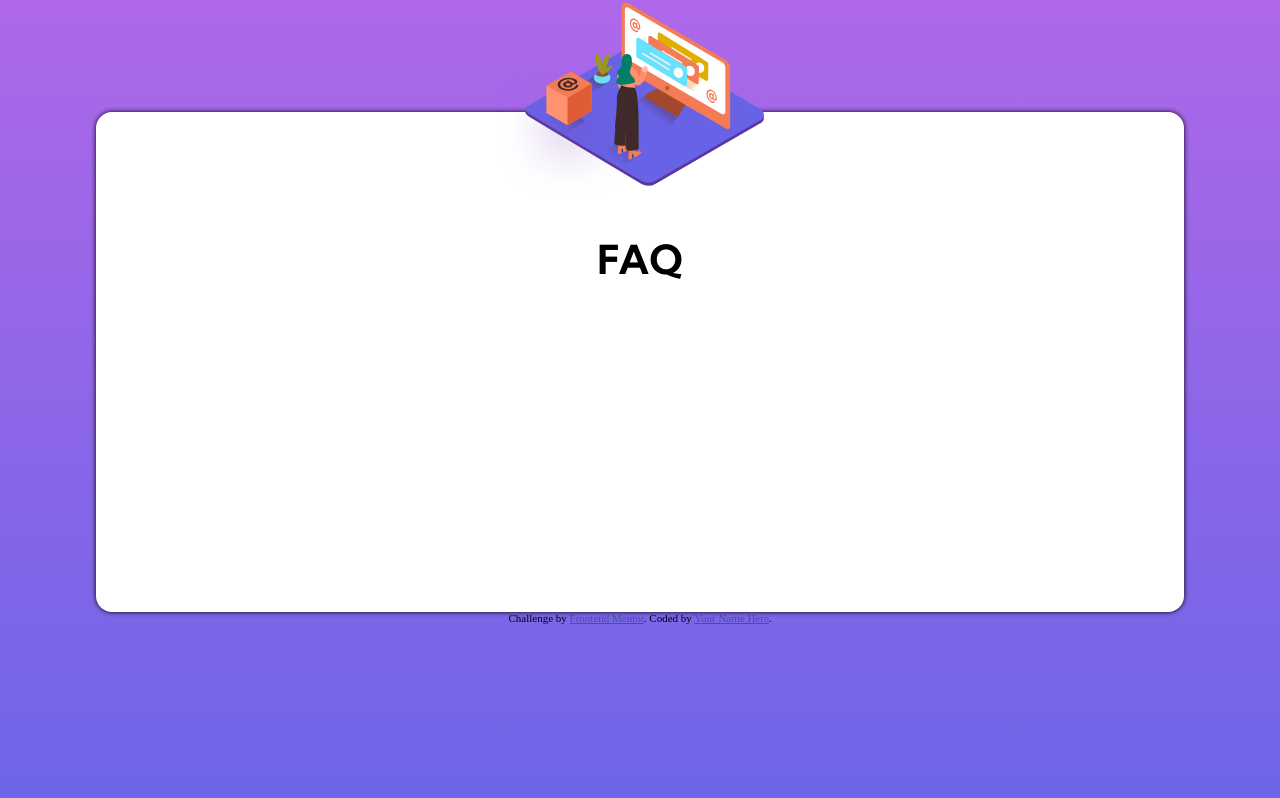
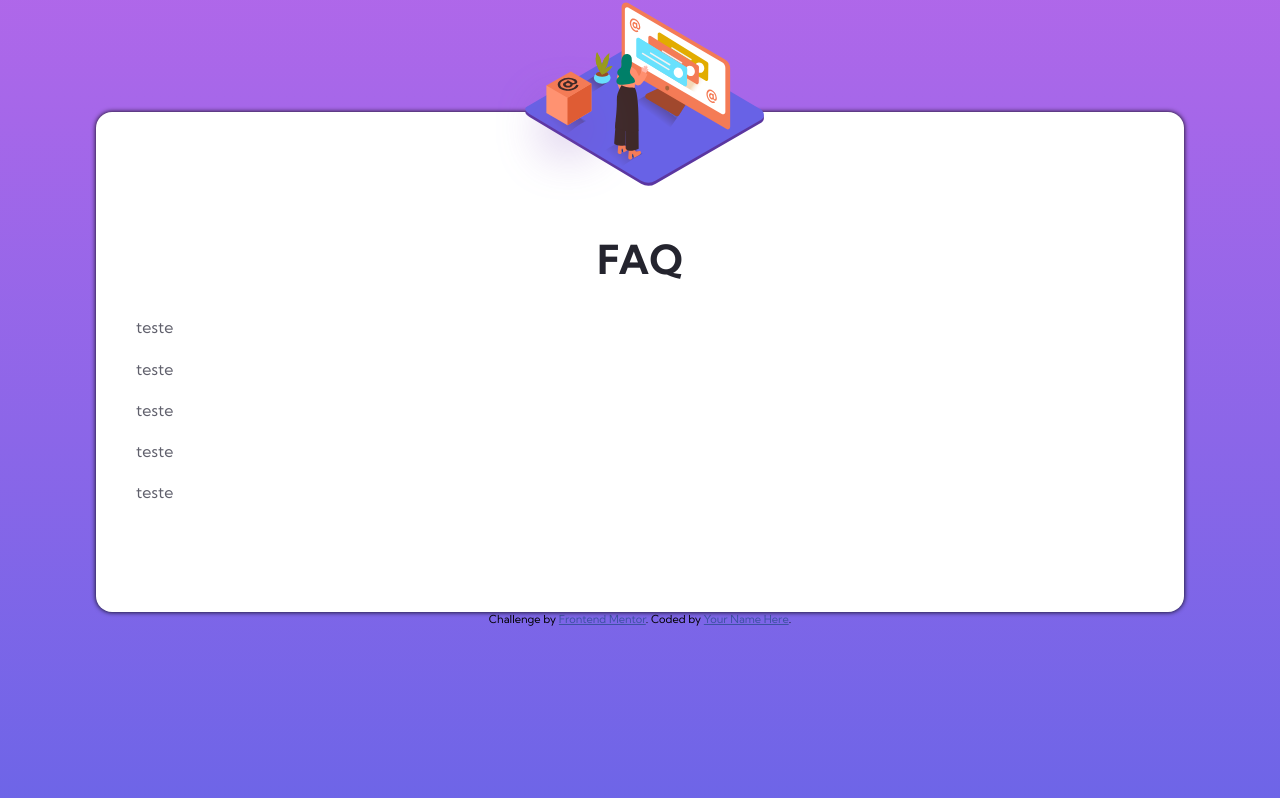
Before and after one commit to NewLomar/fac, a plain HTML site: page index.html in a window 1280 px wide. Drawn offline with Linux system fonts and the light colour scheme.

Commit message:
adequando o estilo dos textos

```diff
--- a/index.html
+++ b/index.html
@@ -21,10 +21,34 @@
 		<section class="container">
 			<div class="card">
 				<div class="images">
-					<div class="image_woman"><img src="./images/illustration-woman-online-mobile.svg" alt=""></div>
+					<div class="image_woman"><img src="./images/illustration-woman-online-mobile.svg" alt="stand up woman using a computer"></div>
 				</div>
 				<div class="text">
 					<h1>FAQ</h1>
+					<div class="questions">
+						<ul>
+							<li>
+								<h4>teste</h4>
+								<p></p>
+							</li>
+							<li>
+								<h4>teste</h4>
+								<p></p>
+							</li>
+							<li>
+								<h4>teste</h4>
+								<p></p>
+							</li>
+							<li>
+								<h4>teste</h4>
+								<p></p>
+							</li>
+							<li>
+								<h4>teste</h4>
+								<p></p>
+							</li>
+						</ul>
+					</div>
 				</div>
 			</div>
 		</section>
--- a/style.css
+++ b/style.css
@@ -12,6 +12,7 @@
 	background: linear-gradient(hsl(273, 75%, 66%), hsl(240, 73%, 65%));
 	background-repeat: no-repeat;
 	height: 100vh;
+	font-family: Kumbh Sans;
 }
 
 .container {
@@ -42,11 +43,19 @@
 	margin-top: -110px;
 }
 
-.text {
-	font-family: Kumbh Sans;
+.text h1 {
+	color: hsl(237, 12%, 16%);
+	font-size: 2.5rem;
+	font-weight: bold;
+	text-align: center;
 }
 
-.text h1 {
-	font-size: 2.5rem;
-	text-align: center;
+.text h4 {
+	font-weight: 400;
+	color: hsl(240, 6%, 40%);
+	font-size: 1rem;
 }
+
+ul {
+	list-style: none;
+}
```
